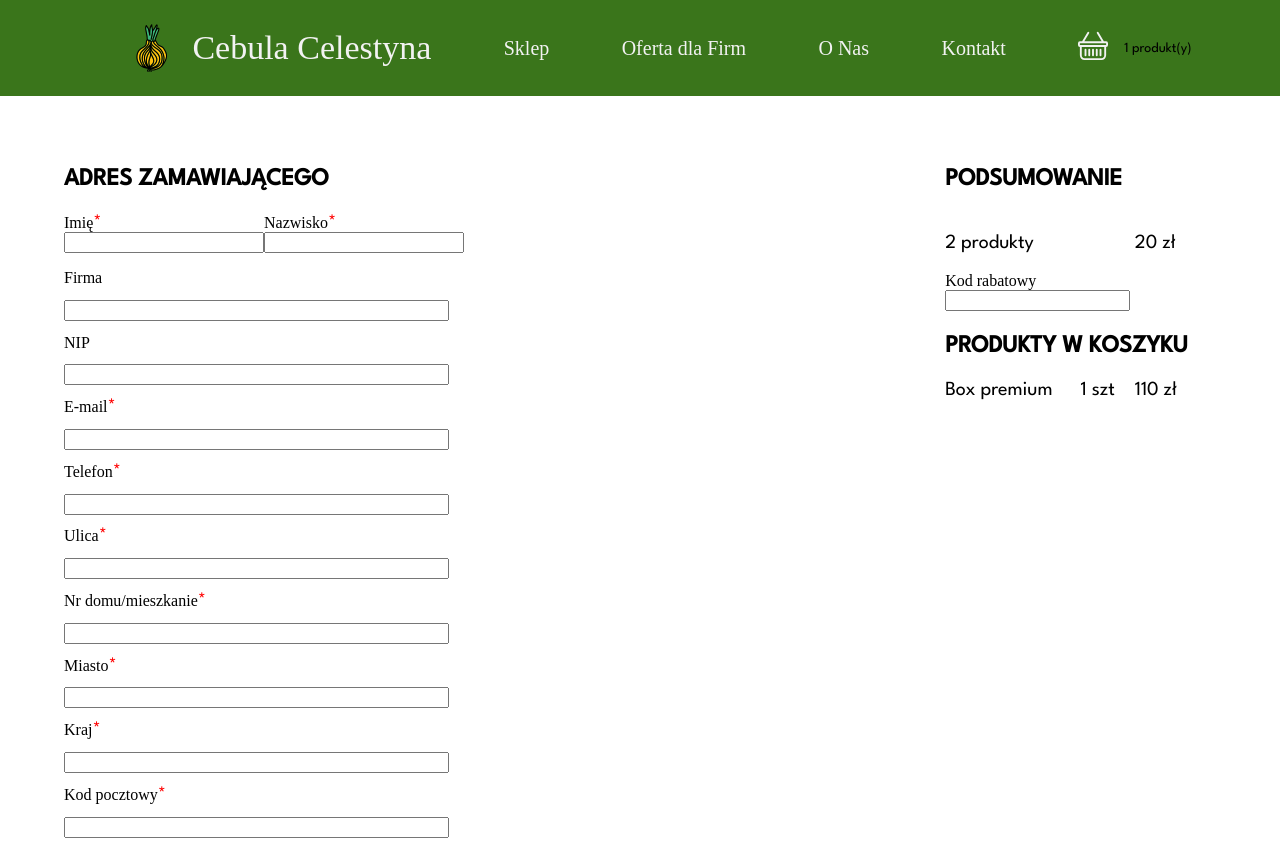
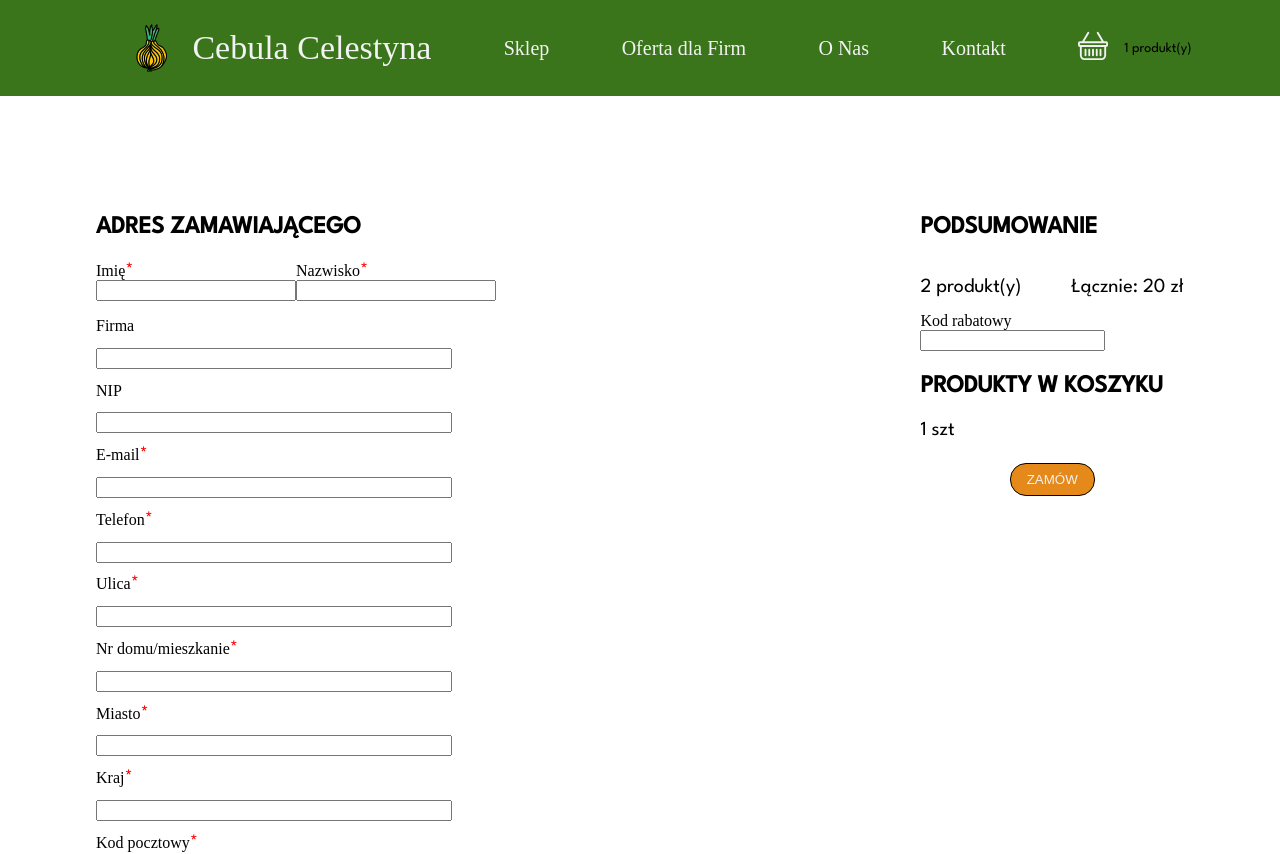
Before and after one commit to Edenusek/warzywniakOnline, a React (Create React App) app: page /basket in a window 1280 px wide. Shown: the top 854 px of the page. Built offline with nearby package versions, Linux system fonts and the light colour scheme.

Commit message:
make more components

```diff
--- /dev/null
+++ b/src/components/Boxes/BoxItem/BoxItemForm.js
@@ -0,0 +1,12 @@
+import React from "react";
+import Button from "../../UI/Button";
+
+const BoxItemForm = () => {
+  return (
+    <form>
+      <Button>dodaj do koszyka</Button>
+    </form>
+  );
+};
+
+export default BoxItemForm;
--- /dev/null
+++ b/src/components/Cart/Cart.js
@@ -0,0 +1,40 @@
+import React from 'react'
+import Button from '../UI/Button';
+
+import classes from './Cart.module.css'
+
+const Cart = () => {
+    const cartItems = (
+        <ul>
+          {[
+            { id: "11", type: "Warzywa i wódka", boxName: "Box Żul", price: "200" },
+          ].map((box) => (
+            <li>{box.boxName}</li>
+          ))}
+        </ul>
+      );
+
+  return (
+    <div className={classes.cartBox}>
+    <div>
+      <h3>podsumowanie</h3>
+      <div className={classes.cart}>
+        <span>2 produkt(y)</span>  <span>Łącznie: 20 zł</span>
+      </div>
+      <label>Kod rabatowy</label>
+      <input type="text" />
+    </div>
+    <div>
+      <h3>produkty w koszyku</h3>
+    </div>
+    <div className={classes.basket}>
+      <span className={classes.boxName}></span>{" "}
+      <span className={classes.boxAmount}>1 szt</span>{" "}
+      <span></span>
+    </div>
+    <div className={classes.btn}><Button  >zamów</Button></div>
+  </div>
+  )
+}
+
+export default Cart
--- /dev/null
+++ b/src/components/Cart/Cart.module.css
@@ -0,0 +1,29 @@
+.cartBox {
+
+    padding: 4rem;
+  }
+
+  .cart {
+    display: flex;
+    width: 100%;
+    justify-content: space-between;
+    padding: 1rem 0;
+  }
+
+  /* .prod {
+    display: flex;
+  } */
+
+  .boxName {
+    width: 50%;
+  }
+  .boxAmount {
+    width: 20%;
+  }
+
+  .btn {
+    display: flex;
+    justify-content: center;
+    align-items: center;
+    padding: 0.5rem 0;
+  }
--- /dev/null
+++ b/src/components/Cart/ShippingDetails.js
@@ -0,0 +1,64 @@
+import React from "react";
+
+import classes from "./ShippingDetails.module.css";
+
+const ShippingDetails = () => {
+  return (
+    <div className={classes.box}>
+      <h3>Adres zamawiającego</h3>
+      <div className={classes.inputName}>
+        <div>
+          <label htmlFor="name">
+            Imię<span className={classes.redStar}>*</span>{" "}
+          </label>
+          <input type="text" id="name" />
+        </div>
+        <div>
+          <label htmlFor="surname">
+            Nazwisko<span className={classes.redStar}>*</span>{" "}
+          </label>
+          <input type="text" id="surname" />
+        </div>
+      </div>
+      <div className={classes.inputOrder}>
+        <label htmlFor="company">Firma</label>
+        <input type="text" id="company" />
+        <label htmlFor="nip">NIP</label>
+        <input type="number" id="nip" />
+        <label htmlFor="email">
+          E-mail<span className={classes.redStar}>*</span>
+        </label>
+        <input type="email" id="email" />
+        <label htmlFor="phone">
+          Telefon<span className={classes.redStar}>*</span>
+        </label>
+        <input type="number" id="phone" />
+        <label htmlFor="street">
+          Ulica<span className={classes.redStar}>*</span>
+        </label>
+        <input type="text" id="street" />
+        <label htmlFor="houseNumber">
+          Nr domu/mieszkanie<span className={classes.redStar}>*</span>
+        </label>
+        <input type="number" id="houseNumber" />
+        <label htmlFor="city">
+          Miasto<span className={classes.redStar}>*</span>
+        </label>
+        <input type="text" id="city" />
+        <label htmlFor="country">
+          Kraj<span className={classes.redStar}>*</span>
+        </label>
+        <input type="text" id="country" />
+        <label htmlFor="postCode">
+          Kod pocztowy<span className={classes.redStar}>*</span>
+        </label>
+        <input type="number" id="postCode" />
+      </div>
+      <div className={classes.btn}>
+
+      </div>
+    </div>
+  );
+};
+
+export default ShippingDetails;
--- /dev/null
+++ b/src/components/Cart/ShippingDetails.module.css
@@ -0,0 +1,29 @@
+.box {
+  display: flex;
+  flex-direction: column;
+  width: 60%;
+  padding: 4rem;
+}
+.inputName {
+  display: flex;
+  justify-content: space-between;
+  padding-bottom: 1rem;
+  width: 51%;
+}
+
+.inputName input {
+  width: 12rem;
+}
+
+.inputOrder {
+  display: flex;
+  flex-direction: column;
+  gap: 0.8rem;
+}
+.inputOrder input {
+  width: 50%;
+}
+
+.redStar {
+  color: red;
+}
--- a/src/components/ChoiceBox.js
+++ b/src/components/ChoiceBox.js
@@ -1,40 +1,41 @@
-import React from "react";
+import React, { useState } from "react";
 import Button from "../components/UI/Button";
-import Boxes from '../store/ProductData'
+import Boxes from "../store/ProductData";
+import BoxItemForm from "./Boxes/BoxItem/BoxItemForm";
 import classes from "./ChoiceBox.module.css";
 
+const ChoiceBox = (props) => {
+  const [cart, setCart] = useState([]);
 
-const ChoiceBox = () => {
+  const addToCart = (id) => {
+    const selectedBox = Boxes.find((box) => box.id === id);
+    setCart([...cart, selectedBox]);
+  };
 
   const addHandler = (e) => {
-e.preventDefault()
-console.log(e.target.id)
-  }
-  console.log(Boxes[1].img)
+    e.preventDefault();
+    console.log(e.target);
+  };
 
   return (
     <form onSubmit={addHandler}>
       <div className={classes.all}>
         <h1 className={classes.header}>Wybierz swój box!</h1>
-      <div className={classes.centerBox} >
-      <div className={classes.box}>
+        <div className={classes.centerBox}>
+          <ul className={classes.box}>
+            {Boxes.map((box) => (
+              <li key={box.id} className={classes.boxBoxes}>
+                <img src={box.img} alt={box.type} />
 
-        {Boxes.map(box => (
-          <div key={box.id} className={classes.boxBoxes}>
-          <img src={box.img} ></img>
-
-          <span>{box.name}</span>
+                <span>{box.type}</span>
                 <h3>{box.boxName}</h3>
                 <p>{box.price} zł </p>
 
-          <Button onClick={addHandler}  >dodaj do koszyka</Button>
-        </div>
-
+                <BoxItemForm />
+                {console.log(box.type)}
+              </li>
             ))}
-
-
-
-    </div>
+          </ul>
         </div>
       </div>
     </form>
--- a/src/components/OrderForm.js
+++ b/src/components/OrderForm.js
@@ -1,92 +1,21 @@
 import React, { Fragment } from "react";
 import Button from "./UI/Button";
 import classes from "./OrderForm.module.css";
+import Cart from "./Cart/Cart";
+import ShippingDetails from "./Cart/ShippingDetails";
 
-const OrderForm = () => {
-
-const orderHandler = () => {
-  console.log('działam')
-}
+const OrderForm = (props) => {
+  const orderHandler = () => {
+    console.log("działam");
+  };
 
   return (
     <Fragment>
-      <form>
-        <div className={classes.wrapper}>
-          <div className={classes.formBox}>
-            <h3>Adres zamawiającego</h3>
-            <div className={classes.inputName}>
-              <div>
-                <label htmlFor="name">
-                  Imię<span className={classes.redStar}>*</span>{" "}
-                </label>
-                <input type="text" id="name" />
-              </div>
-              <div>
-                <label htmlFor="surname">
-                  Nazwisko<span className={classes.redStar}>*</span>{" "}
-                </label>
-                <input type="text" id="surname" />
-              </div>
-            </div>
-            <div className={classes.inputOrder}>
-              <label htmlFor="company">Firma</label>
-              <input type="text" id="company" />
-              <label htmlFor="nip">NIP</label>
-              <input type="number" id="nip" />
-              <label htmlFor="email">
-                E-mail<span className={classes.redStar}>*</span>
-              </label>
-              <input type="email" id="email" />
-              <label htmlFor="phone">
-                Telefon<span className={classes.redStar}>*</span>
-              </label>
-              <input type="number" id="phone" />
-              <label htmlFor="street">
-                Ulica<span className={classes.redStar}>*</span>
-              </label>
-              <input type="text" id="street" />
-              <label htmlFor="houseNumber">
-                Nr domu/mieszkanie<span className={classes.redStar}>*</span>
-              </label>
-              <input type="number" id="houseNumber" />
-              <label htmlFor="city">
-                Miasto<span className={classes.redStar}>*</span>
-              </label>
-              <input type="text" id="city" />
-              <label htmlFor="country">
-                Kraj<span className={classes.redStar}>*</span>
-              </label>
-              <input type="text" id="country" />
-              <label htmlFor="postCode">
-                Kod pocztowy<span className={classes.redStar}>*</span>
-              </label>
-              <input type="number" id="postCode" />
-            </div>
-            <div className={classes.btn}>
-              <Button onClick={orderHandler} >zamów</Button>
-            </div>
-          </div>
+      <div className={classes.wrapper}>
+        <ShippingDetails />
 
-          <div className={classes.basketBox}>
-            <div>
-              <h3>podsumowanie</h3>
-              <div className={classes.basket}>
-                <p className={classes.prod}>2 produkty</p> <p>20 zł</p>
-              </div>
-              <label>Kod rabatowy</label>
-              <input type="text" />
-            </div>
-            <div>
-              <h3>produkty w koszyku</h3>
-            </div>
-            <div className={classes.basket}>
-              <span className={classes.boxName}>Box premium </span>{" "}
-              <span className={classes.boxAmount}>1 szt</span>{" "}
-              <span>110 zł</span>
-            </div>
-          </div>
-        </div>
-      </form>
+        <Cart />
+      </div>
     </Fragment>
   );
 };
--- a/src/components/OrderForm.module.css
+++ b/src/components/OrderForm.module.css
@@ -1,63 +1,6 @@
 .wrapper {
-  padding: 5rem 0;
+  padding: 8rem 2rem;
   display: flex;
   height: 100vh;
   max-height: 100%;
 }
-
-.formBox {
-  display: flex;
-  flex-direction: column;
-  width: 60%;
-  padding: 4rem;
-}
-.inputName {
-  display: flex;
-  justify-content: space-between;
-  padding-bottom: 1rem;
-  width: 51%;
-}
-
-.inputName input {
-  width: 12rem;
-}
-
-.inputOrder {
-  display: flex;
-  flex-direction: column;
-  gap: 0.8rem;
-}
-.inputOrder input {
-  width: 50%;
-}
-
-.redStar {
-  color: red;
-}
-
-.basketBox {
-  padding: 4rem;
-}
-
-.basket {
-  display: flex;
-}
-
-.prod {
-  width: 70%;
-}
-
-.boxName {
-  width: 50%;
-}
-.boxAmount {
-  width: 20%;
-}
-
-.btn {
-  display: flex;
-  justify-content: center;
-  align-items: center;
-  width: 50%;
-  padding: 0.5rem 0;
-}
--- a/src/store/ProductData.js
+++ b/src/store/ProductData.js
@@ -1,41 +1,41 @@
 const Boxes = [
   {
-    name: "Warzywa i owoce",
+    type: "Warzywa i owoce",
     boxName: "Box Premium",
     price: "150",
     img: require("../img/premiumKoszyk.jpg"),
     id: "1",
   },
   {
-    name: "Warzywa i owoce",
+    type: "Warzywa i owoce",
     boxName: "Box Sport",
     price: "140",
     img: require("../img/sportKoszyk.jpg"),
     id: "2",
   },
   {
-    name: "Warzywa i owoce",
+    type: "Warzywa i owoce",
     boxName: "Box Owoce",
     price: "100",
     img: require("../img/owoceKoszyk.jpg"),
     id: "3",
   },
   {
-    name: "Warzywa i owoce",
+    type: "Warzywa i owoce",
     boxName: "Box Standard",
     price: "120",
     img: require("../img/standardKoszyk.jpg"),
     id: "4",
   },
   {
-    name: "Warzywa i owoce",
+    type: "Warzywa i owoce",
     boxName: "Box Keto",
     price: "160",
     img: require("../img/ketoKoszyk.jpg"),
     id: "5",
   },
   {
-    name: "Warzywa i owoce",
+    type: "Warzywa i owoce",
     boxName: "Box Odporność",
     price: "130",
     img: require("../img/odpornosckoszyk.jpg"),
```
Also changed, not shown: src/components/ContactForm.js (+36 -20 lines), src/components/Boxes/BoxItem/BoxItem.js (added). Lines whose indentation alone changed are shown as unchanged.
